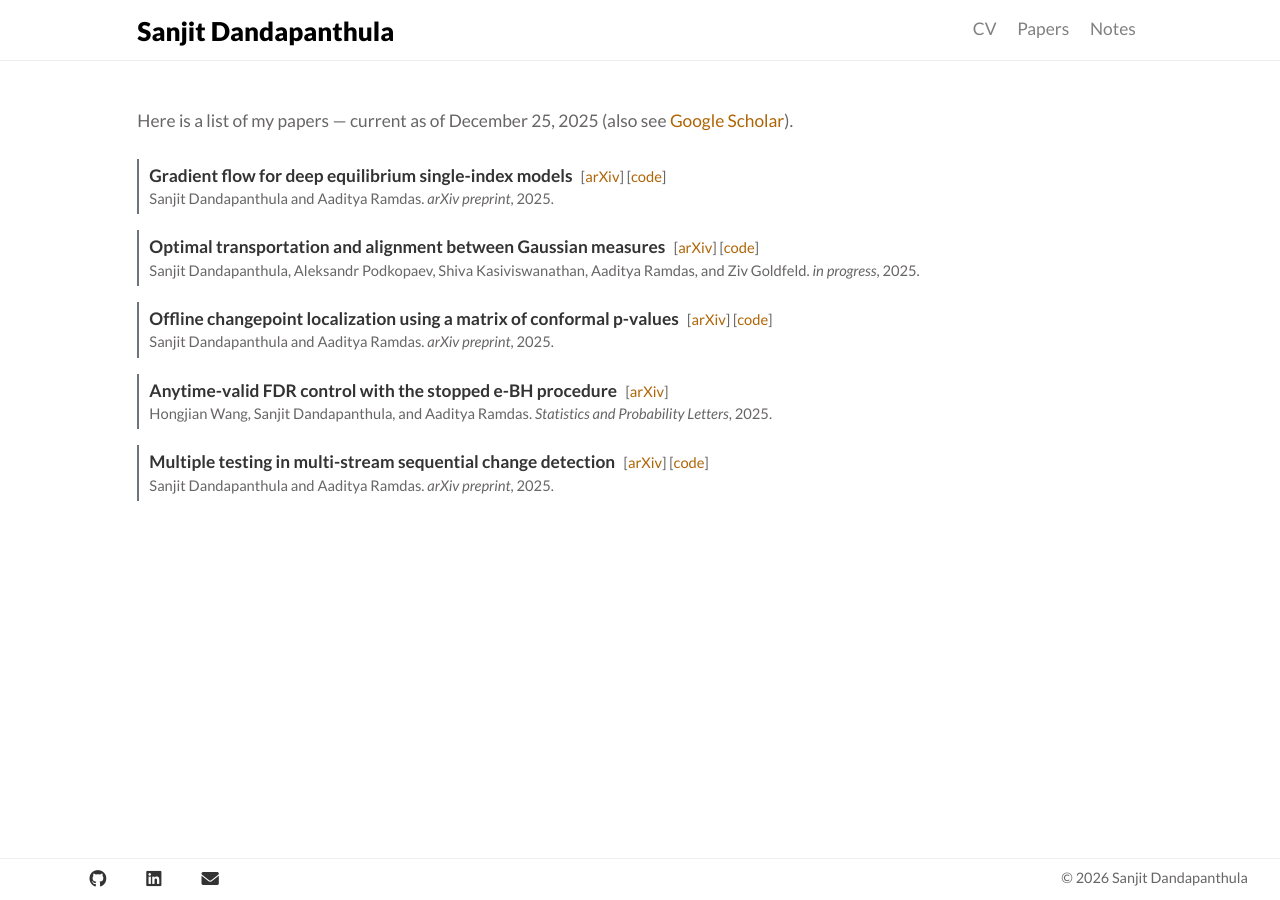
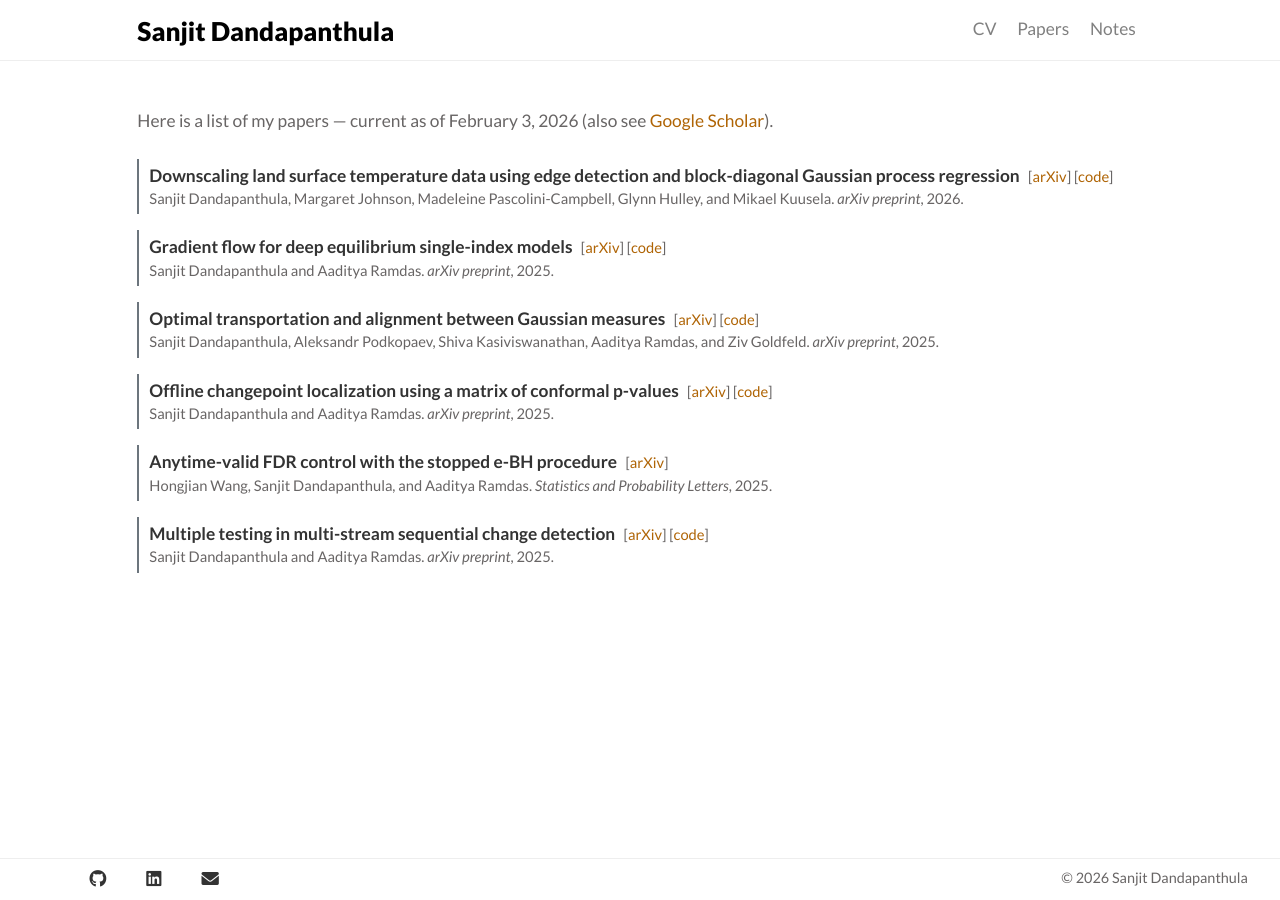
Before and after one commit to sanjitdp/sanjitdp.github.io, a Jekyll site: the page built from papers/index.html, in a window 1280 px wide. Built offline with Jekyll 4.4.1, drawn with Linux system fonts in a browser that asks for light colours.

Commit message:
updated website with jpl paper

```diff
--- a/papers/index.html
+++ b/papers/index.html
@@ -47,11 +47,21 @@ title: Papers
 </style>
 <main>
     <br>
-    Here is a list of my papers &mdash; current as of December 25, 2025 (also see <a
+    Here is a list of my papers &mdash; current as of February 3, 2026 (also see <a
         href="https://scholar.google.com/citations?user=Z9hX41UAAAAJ&hl=en">Google
         Scholar</a>).
     <br>
     <div class="papers-list">
+        <div class="paper-item">
+            <span class="paper-title">Downscaling land surface temperature data using edge detection and block-diagonal
+                Gaussian process regression</span>
+            <span class="paper-links">
+                [<a href="https://arxiv.org/abs/2602.02813" target="_blank">arXiv</a>]
+                [<a href="https://github.com/sanjitdp/downscaling-lst" target="_blank">code</a>]
+            </span>
+            <div class="paper-details">Sanjit Dandapanthula, Margaret Johnson, Madeleine Pascolini-Campbell, Glynn
+                Hulley, and Mikael Kuusela. <em>arXiv preprint</em>, 2026.</div>
+        </div>
         <div class="paper-item">
             <span class="paper-title">Gradient flow for deep equilibrium single-index models</span>
             <span class="paper-links">
@@ -67,7 +77,7 @@ title: Papers
                 [<a href="https://github.com/sanjitdp/gaussian-gw" target="_blank">code</a>]
             </span>
             <div class="paper-details">Sanjit Dandapanthula, Aleksandr Podkopaev, Shiva Kasiviswanathan, Aaditya Ramdas,
-                and Ziv Goldfeld. <em>in progress</em>, 2025.</div>
+                and Ziv Goldfeld. <em>arXiv preprint</em>, 2025.</div>
         </div>
         <div class="paper-item">
             <span class="paper-title">Offline changepoint localization using a matrix of conformal p-values</span>
```
Also changed, not shown: index.md (+1 -1 lines).
